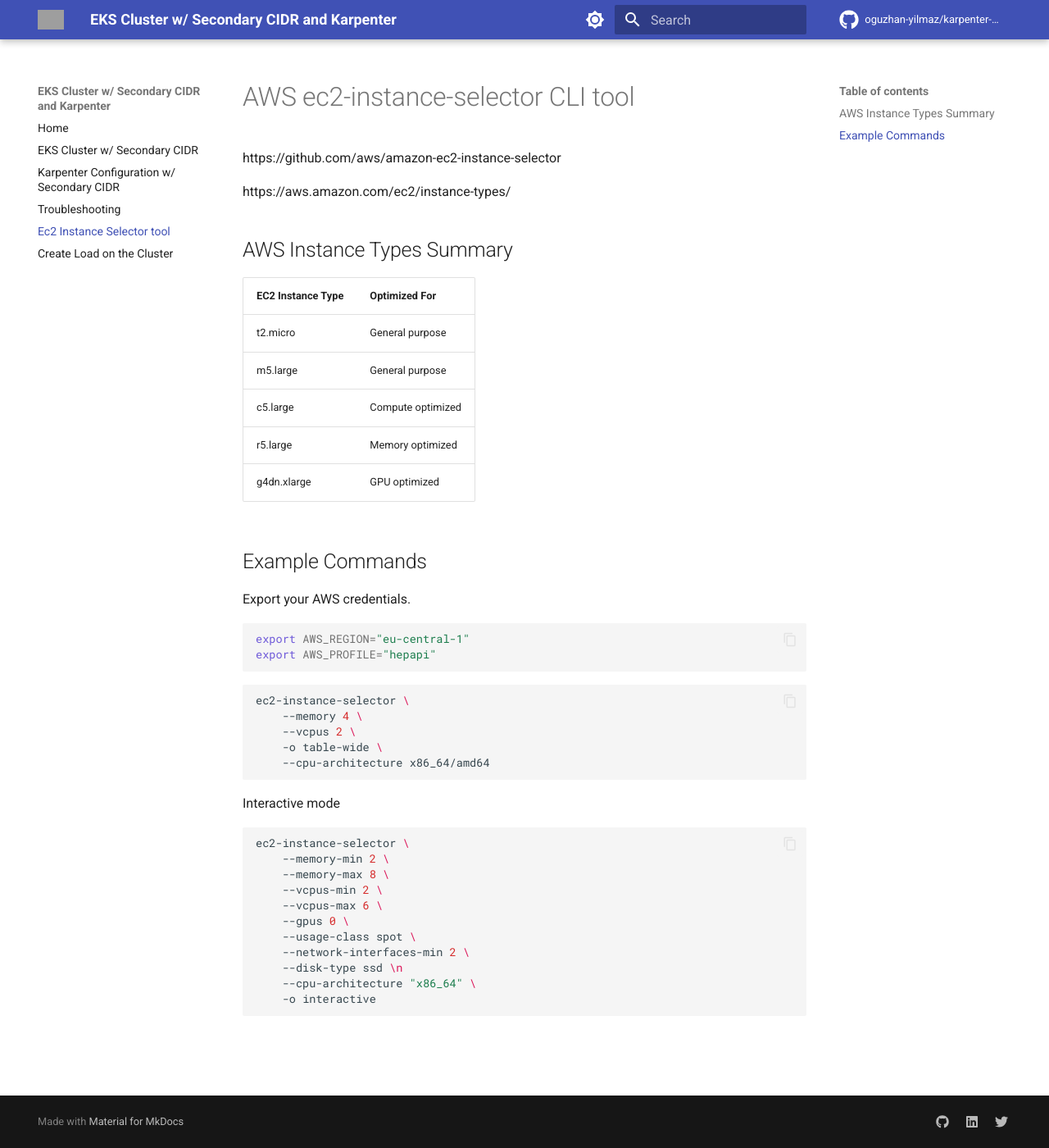
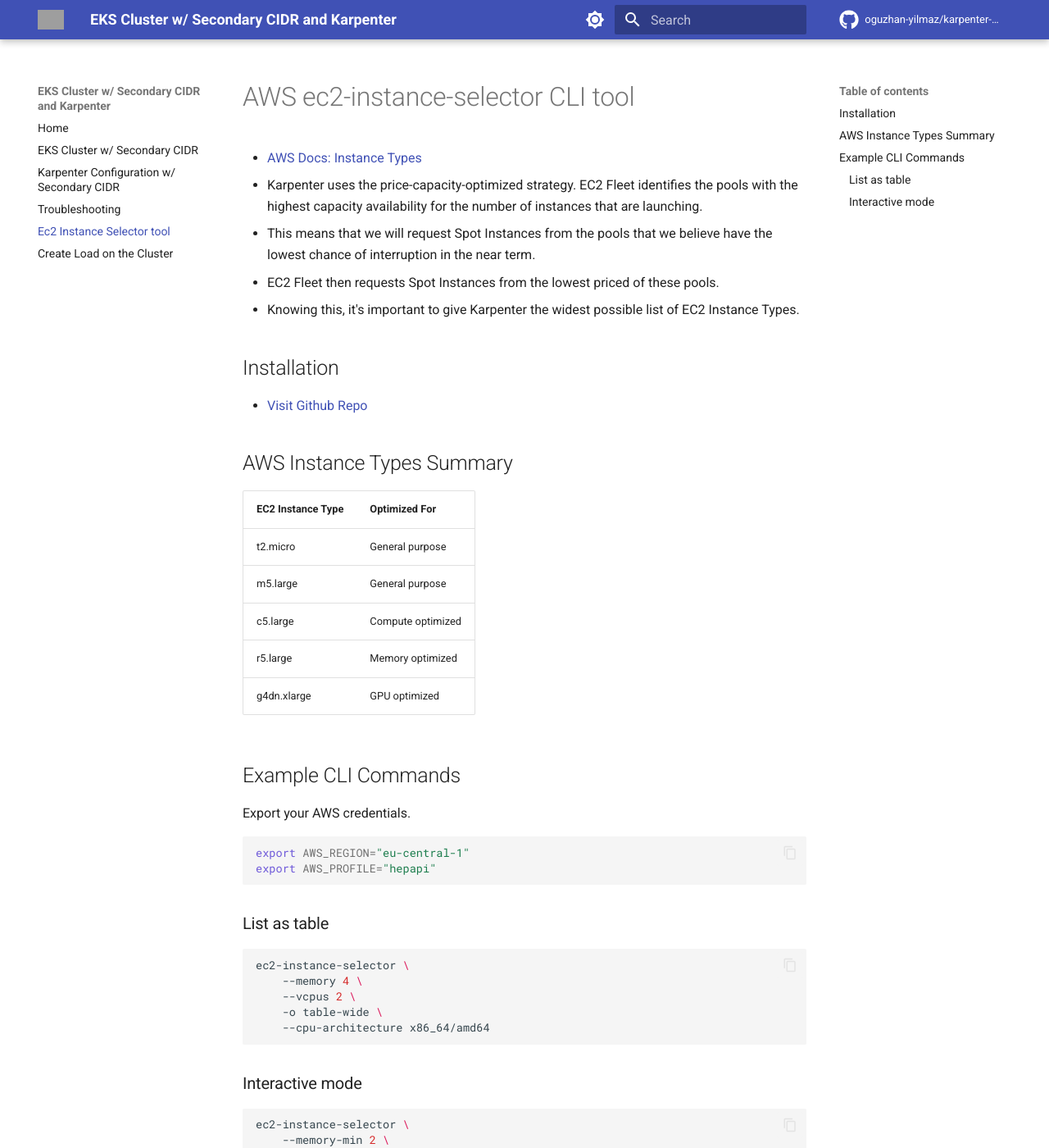
Before and after one commit to oguzhan-yilmaz/karpenter-eks-vpc-secondary-cidr, an MkDocs documentation site: the page built from docs/ec2-instance-selector.md, in a window 1280 px wide and 1400 px high. Shown: the whole window at 82% size. Built offline with MkDocs 1.6.1 and Material for MkDocs 9.7.7, drawn with Linux system fonts in a browser that asks for light colours; comment, search, counter and statistics services are not loaded; grey boxes are pictures that could not be loaded.

Commit message:
update cli tool docs

````diff
--- a/docs/ec2-instance-selector.md
+++ b/docs/ec2-instance-selector.md
@@ -1,8 +1,15 @@
 # AWS ec2-instance-selector CLI tool
 
-https://github.com/aws/amazon-ec2-instance-selector
+- [AWS Docs: Instance Types](https://aws.amazon.com/ec2/instance-types/)
+- Karpenter uses the price-capacity-optimized strategy. EC2 Fleet identifies the pools with the highest capacity availability for the number of instances that are launching.
+- This means that we will request Spot Instances from the pools that we believe have the lowest chance of interruption in the near term.
+- EC2 Fleet then requests Spot Instances from the lowest priced of these pools.
+- Knowing this, it's important to give Karpenter the widest possible list of EC2 Instance Types.
 
-https://aws.amazon.com/ec2/instance-types/
+## Installation
+
+- [Visit Github Repo](https://github.com/aws/amazon-ec2-instance-selector)
+
 
 ## AWS Instance Types Summary
 
@@ -14,7 +21,7 @@
 | r5.large          | Memory optimized  |
 | g4dn.xlarge       | GPU optimized     |
 
-## Example Commands
+## Example CLI Commands
 
 Export your AWS credentials.
 
@@ -23,6 +30,7 @@
 export AWS_PROFILE="hepapi"
 ```
 
+### List as table
 ```bash
 ec2-instance-selector \
     --memory 4 \
@@ -31,7 +39,7 @@
     --cpu-architecture x86_64/amd64
 ```
 
-Interactive mode
+### Interactive mode
 
 ```bash
 ec2-instance-selector \
````
